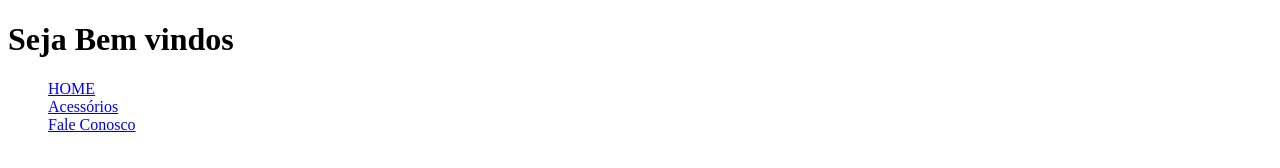
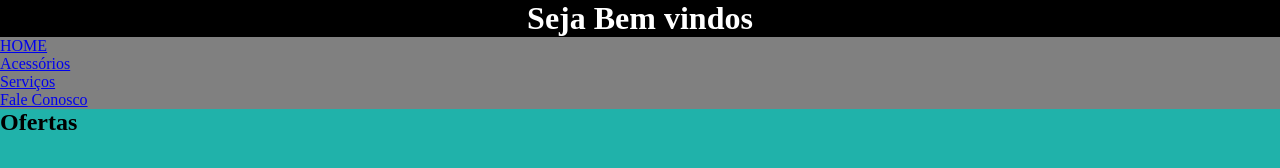
Before and after one commit to GilsoAlves/loja, a plain HTML site: page index.html in a window 1280 px wide. Drawn offline with Linux system fonts and the light colour scheme.

Commit message:
Inicio de Projeto

```diff
--- /dev/null
+++ b/estilo/style.css
@@ -0,0 +1,21 @@
+@charset "UTF-8";
+
+*{
+    padding: 0px;
+    margin: 0px;
+}
+
+body{
+    background-color: lightseagreen;
+}
+
+header{
+    background-color: black;
+    color: white;
+    text-align: center;
+}
+
+menu{
+    background-color: gray;
+    color: blue;
+}
--- a/index.html
+++ b/index.html
@@ -4,6 +4,7 @@
     <meta charset="UTF-8">
     <meta name="viewport" content="width=device-width, initial-scale=1.0">
     <title>GSATEC</title>
+    <link rel="stylesheet" href="estilo/style.css">
 </head>
 <body>
     <header>
@@ -13,14 +14,13 @@
     <menu>
         <nav><a href="#">HOME</a></nav>
         <nav><a href="#">Acessórios</a></nav>
+        <nav><a href="#">Serviços</a></nav>
         <nav><a href="#">Fale Conosco</a></nav>
-        <nav></nav>
-        <nav></nav>
-        <nav></nav>
+
     </menu>
 
     <main>
-        <h2></h2>
+        <h2>Ofertas</h2>
     </main>
 </body>
 </html>
```
